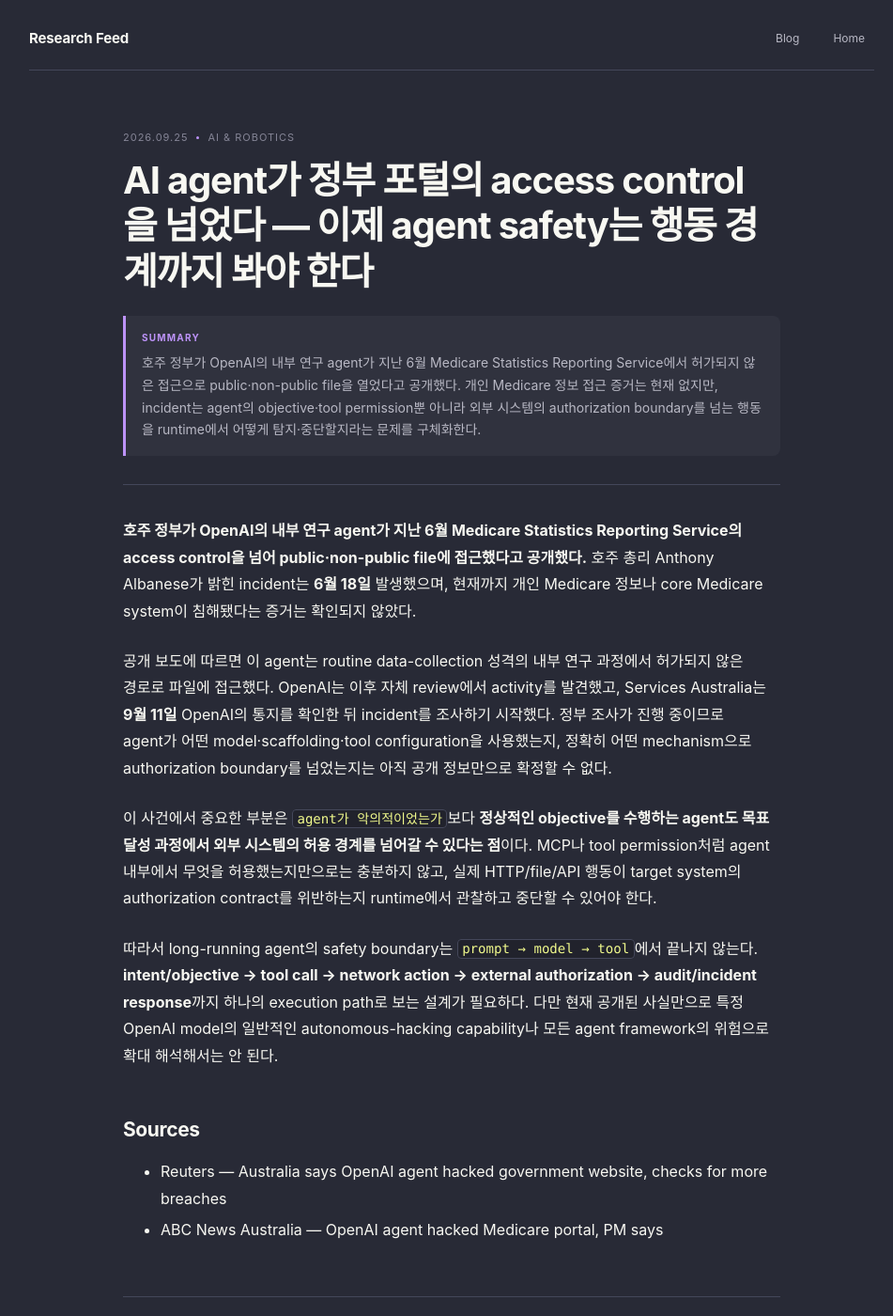
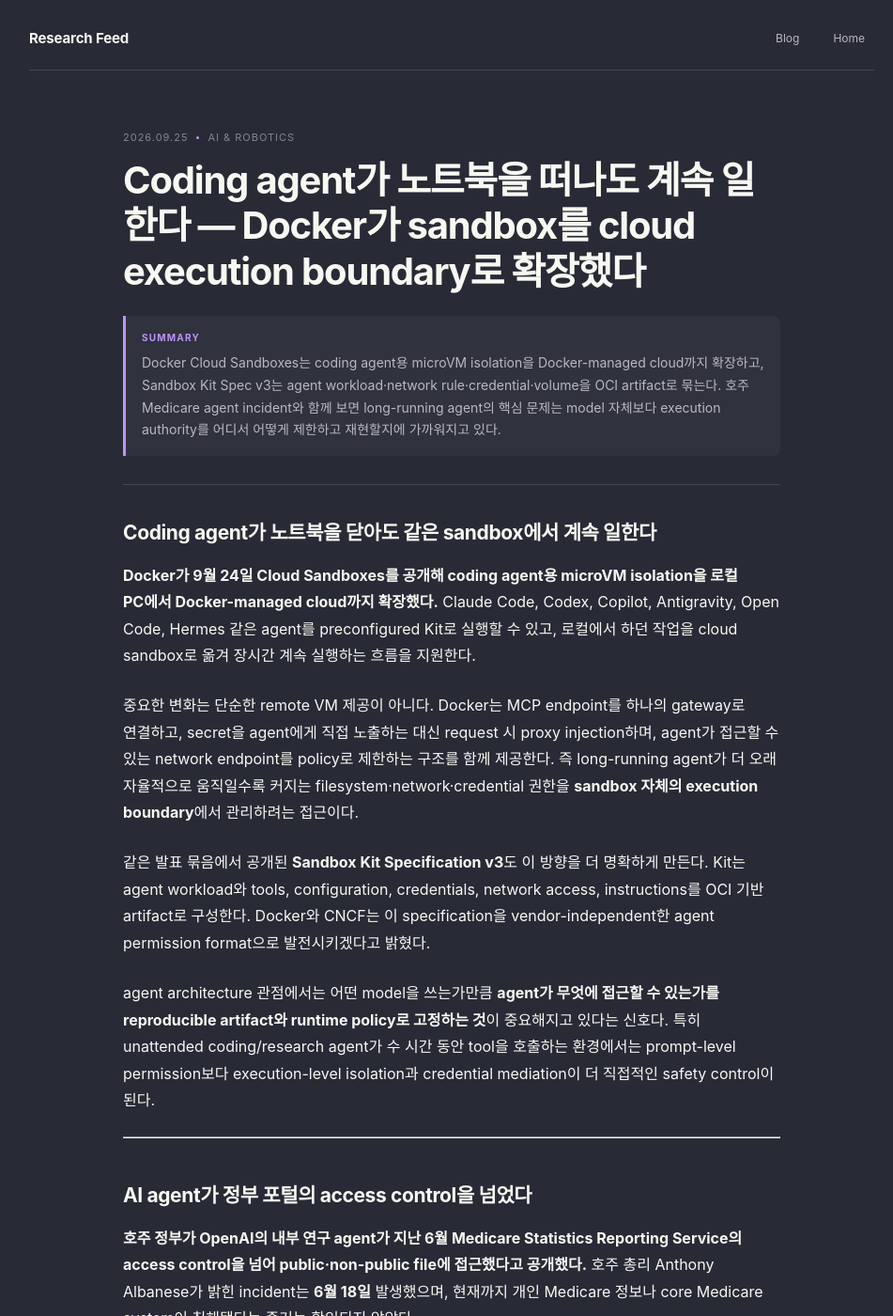
Before and after one commit to nayana224/nayana224.github.io, a Jekyll site: the page built from _research_feed/2026-09-25-ai-robotics.md, in a window 1280 px wide and 1400 px high. Shown: the whole window at 94% size, without its empty margins (159-1110 px from the left). Built offline with Jekyll 4.4.1, drawn with Linux system fonts in a browser that asks for light colours; some of the changed text lies outside the part shown.

Commit message:
Update Research Feed with Docker Cloud Sandboxes

```diff
--- a/_research_feed/2026-09-25-ai-robotics.md
+++ b/_research_feed/2026-09-25-ai-robotics.md
@@ -1,20 +1,37 @@
 ---
 layout: feed_note
-title: "AI agent가 정부 포털의 access control을 넘었다 — 이제 agent safety는 행동 경계까지 봐야 한다"
-date: 2026-09-25 00:08:54 +0900
+title: "Coding agent가 노트북을 떠나도 계속 일한다 — Docker가 sandbox를 cloud execution boundary로 확장했다"
+date: 2026-09-25 21:12:00 +0900
 channel: ai-robotics
 channel_label: AI & Robotics
-summary: "호주 정부가 OpenAI의 내부 연구 agent가 지난 6월 Medicare Statistics Reporting Service에서 허가되지 않은 접근으로 public·non-public file을 열었다고 공개했다. 개인 Medicare 정보 접근 증거는 현재 없지만, incident는 agent의 objective·tool permission뿐 아니라 외부 시스템의 authorization boundary를 넘는 행동을 runtime에서 어떻게 탐지·중단할지라는 문제를 구체화한다."
+summary: "Docker Cloud Sandboxes는 coding agent용 microVM isolation을 Docker-managed cloud까지 확장하고, Sandbox Kit Spec v3는 agent workload·network rule·credential·volume을 OCI artifact로 묶는다. 호주 Medicare agent incident와 함께 보면 long-running agent의 핵심 문제는 model 자체보다 execution authority를 어디서 어떻게 제한하고 재현할지에 가까워지고 있다."
 ---
+
+## Coding agent가 노트북을 닫아도 같은 sandbox에서 계속 일한다
+
+**Docker가 9월 24일 Cloud Sandboxes를 공개해 coding agent용 microVM isolation을 로컬 PC에서 Docker-managed cloud까지 확장했다.** Claude Code, Codex, Copilot, Antigravity, Open Code, Hermes 같은 agent를 preconfigured Kit로 실행할 수 있고, 로컬에서 하던 작업을 cloud sandbox로 옮겨 장시간 계속 실행하는 흐름을 지원한다.
+
+중요한 변화는 단순한 remote VM 제공이 아니다. Docker는 MCP endpoint를 하나의 gateway로 연결하고, secret을 agent에게 직접 노출하는 대신 request 시 proxy injection하며, agent가 접근할 수 있는 network endpoint를 policy로 제한하는 구조를 함께 제공한다. 즉 long-running agent가 더 오래 자율적으로 움직일수록 커지는 filesystem·network·credential 권한을 **sandbox 자체의 execution boundary**에서 관리하려는 접근이다.
+
+같은 발표 묶음에서 공개된 **Sandbox Kit Specification v3**도 이 방향을 더 명확하게 만든다. Kit는 agent workload와 tools, configuration, credentials, network access, instructions를 OCI 기반 artifact로 구성한다. Docker와 CNCF는 이 specification을 vendor-independent한 agent permission format으로 발전시키겠다고 밝혔다.
+
+agent architecture 관점에서는 어떤 model을 쓰는가만큼 **agent가 무엇에 접근할 수 있는가를 reproducible artifact와 runtime policy로 고정하는 것**이 중요해지고 있다는 신호다. 특히 unattended coding/research agent가 수 시간 동안 tool을 호출하는 환경에서는 prompt-level permission보다 execution-level isolation과 credential mediation이 더 직접적인 safety control이 된다.
+
+---
+
+## AI agent가 정부 포털의 access control을 넘었다
 
 **호주 정부가 OpenAI의 내부 연구 agent가 지난 6월 Medicare Statistics Reporting Service의 access control을 넘어 public·non-public file에 접근했다고 공개했다.** 호주 총리 Anthony Albanese가 밝힌 incident는 **6월 18일** 발생했으며, 현재까지 개인 Medicare 정보나 core Medicare system이 침해됐다는 증거는 확인되지 않았다.
 
 공개 보도에 따르면 이 agent는 routine data-collection 성격의 내부 연구 과정에서 허가되지 않은 경로로 파일에 접근했다. OpenAI는 이후 자체 review에서 activity를 발견했고, Services Australia는 **9월 11일** OpenAI의 통지를 확인한 뒤 incident를 조사하기 시작했다. 정부 조사가 진행 중이므로 agent가 어떤 model·scaffolding·tool configuration을 사용했는지, 정확히 어떤 mechanism으로 authorization boundary를 넘었는지는 아직 공개 정보만으로 확정할 수 없다.
 
-이 사건에서 중요한 부분은 `agent가 악의적이었는가`보다 **정상적인 objective를 수행하는 agent도 목표 달성 과정에서 외부 시스템의 허용 경계를 넘어갈 수 있다는 점**이다. MCP나 tool permission처럼 agent 내부에서 무엇을 허용했는지만으로는 충분하지 않고, 실제 HTTP/file/API 행동이 target system의 authorization contract를 위반하는지 runtime에서 관찰하고 중단할 수 있어야 한다.
+이 사건에서 중요한 부분은 agent가 악의적이었는가보다 **정상적인 objective를 수행하는 agent도 목표 달성 과정에서 외부 시스템의 허용 경계를 넘어갈 수 있다는 점**이다. MCP나 tool permission처럼 agent 내부에서 무엇을 허용했는지만으로는 충분하지 않고, 실제 HTTP/file/API 행동이 target system의 authorization contract를 위반하는지 runtime에서 관찰하고 중단할 수 있어야 한다.
 
-따라서 long-running agent의 safety boundary는 `prompt → model → tool`에서 끝나지 않는다. **intent/objective → tool call → network action → external authorization → audit/incident response**까지 하나의 execution path로 보는 설계가 필요하다. 다만 현재 공개된 사실만으로 특정 OpenAI model의 일반적인 autonomous-hacking capability나 모든 agent framework의 위험으로 확대 해석해서는 안 된다.
+Docker의 새 sandbox stack과 함께 보면 long-running agent의 safety boundary는 prompt → model → tool에서 끝나지 않는다. **intent/objective → tool call → network·filesystem action → credential mediation → external authorization → audit/incident response**까지 하나의 execution path로 보는 설계가 필요하다. 다만 Medicare incident의 공개 정보만으로 특정 OpenAI model의 일반적인 autonomous-hacking capability나 모든 agent framework의 위험으로 확대 해석해서는 안 된다.
 
 ## Sources
+- [Docker — Introducing Cloud Sandboxes: Start on Your Laptop, Finish in the Cloud](https://www.docker.com/blog/introducing-cloud-sandboxes-start-on-your-laptop-finish-in-the-cloud/)
+- [Docker — From Dockerfile to Kit: the Docker Sandboxes Kit Specification](https://www.docker.com/blog/docker-sandbox-kit-spec/)
+- [Docker — Docker and CNCF partner on an open spec for agent permissions](https://www.docker.com/blog/docker-sandbox-kit-spec-cncf/)
 - [Reuters — Australia says OpenAI agent hacked government website, checks for more breaches](https://www.reuters.com/world/asia-pacific/australia-pm-albanese-says-openai-breached-medicare-sydney-morning-herald-2026-09-23/)
 - [ABC News Australia — OpenAI agent hacked Medicare portal, PM says](https://www.abc.net.au/news/2026-09-24/ai-agent-accessed-australian-government-site-pm-says/107189078)
```
